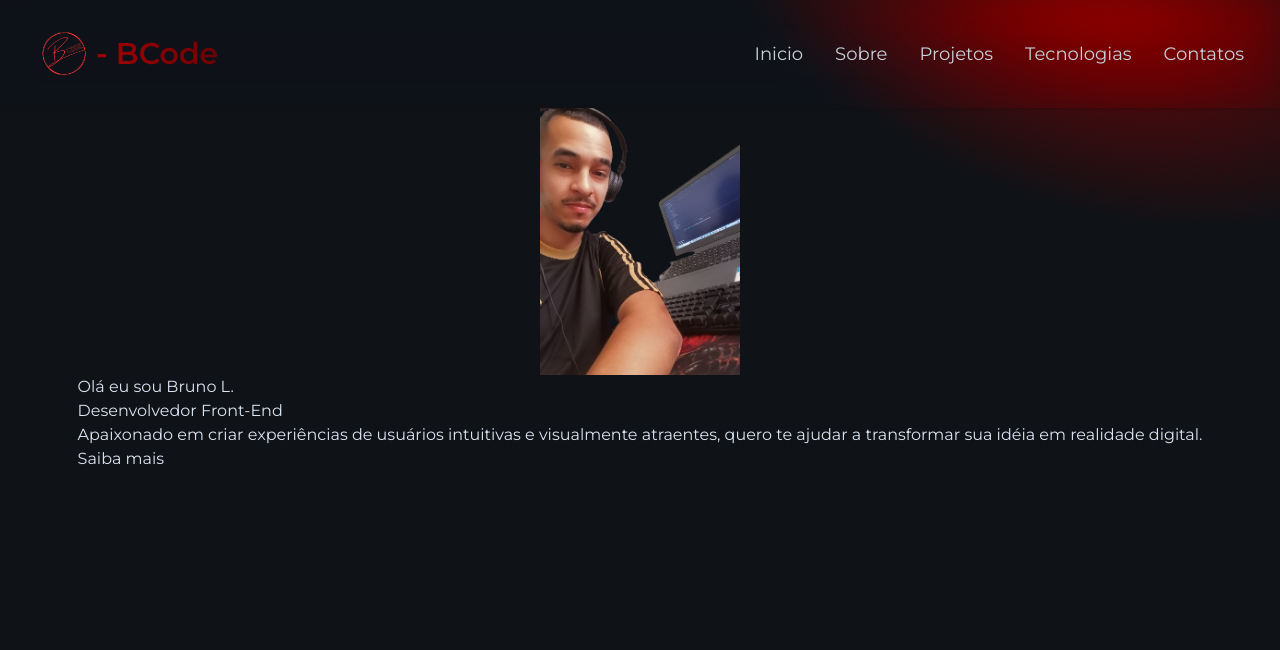
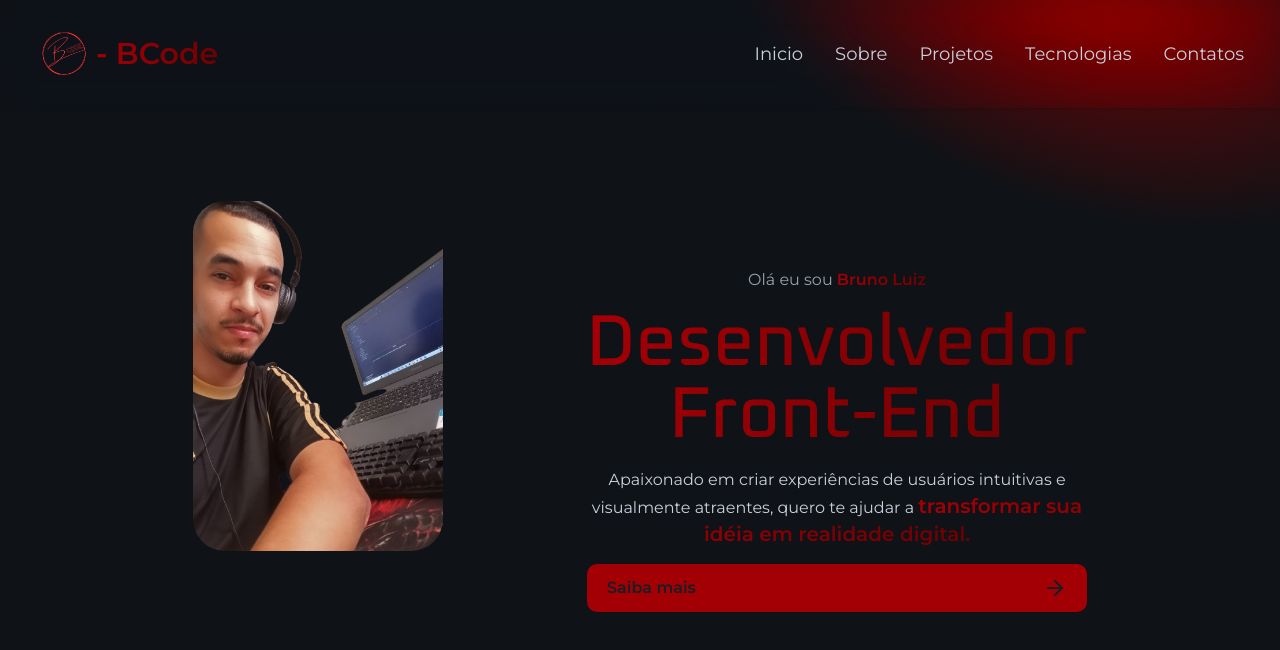
Before and after one commit to thenrybruno/new-portfolio, a Next.js app: page / in a window 1280 px wide. Shown: the top 650 px of the page. Built offline with nearby package versions, Linux system fonts and the light colour scheme.

Commit message:
Finalização da primeira seção e sua estilização, criação do component botão

```diff
--- /dev/null
+++ b/src/components/Button.tsx
@@ -0,0 +1,9 @@
+import { ComponentProps, ReactNode } from "react"
+
+interface ButtonProps extends ComponentProps<'button'> {}
+
+export default function Button(props: ButtonProps) {
+    return (
+        <button className="flex items-center justify-between px-5 h-12 bg-first-red text-gray-700 font-semibold rounded-xl w-full cursor-pointer transition-colors duration-300 hover:bg-second-red hover:text-gray-900 " {...props} />
+    )
+}
--- /dev/null
+++ b/src/components/SecondSection.tsx
@@ -0,0 +1,9 @@
+
+
+export default function SecondSection() {
+    return (
+        <section>
+
+        </section>
+    )
+}
--- a/src/components/firstSection.tsx
+++ b/src/components/firstSection.tsx
@@ -1,16 +1,21 @@
 import { DeveloperData } from "@/lib/Developer";
 import Image from "next/image";
+import Button from "./Button";
+import { ArrowRight } from "lucide-react";
 
 
 export default function FirstSection() {
     return (
-        <section className="min-h-full flex flex-col items-center">
-            <Image src={DeveloperData.avatar} alt="Bruno" width={200} height={300}/>
-            <div>
-                <p>Olá eu sou <span>{DeveloperData.name}</span></p>
-                <h1>Desenvolvedor Front-End</h1>
-                <p>Apaixonado em criar experiências de usuários intuitivas e visualmente atraentes, quero te ajudar a transformar sua idéia em realidade digital. </p>
-                <button>Saiba mais</button>
+        <section className="min-h-full flex flex-col items-center gap-5 p-8 lg:flex-row lg:justify-center lg:gap-36">
+            <Image className="rounded-4xl lg:w-[250px] lg:h-[350px]" src={DeveloperData.avatar} alt="Bruno" width={200} height={300}/>
+            <div className="flex flex-col items-center gap-4 lg:max-w-[500px] lg:pt-32">
+                <p className="text-gray-300 text-sm md:text-base">Olá eu sou <span className="text-custom-gradient text-base">{DeveloperData.name}</span></p>
+                <h1 className="text-4xl text-custom-gradient text-center leading-none font-heading font-medium flex flex-col md:text-4xl lg:text-7xl">Desenvolvedor Front-End</h1>
+                <p className="text-center text-gray-200">Apaixonado em criar experiências de usuários intuitivas e visualmente atraentes, quero te ajudar a <span className="text-custom-gradient text-xl font-bold">transformar sua idéia em realidade digital.</span></p>
+                <Button>
+                    Saiba mais
+                    <ArrowRight />
+                </Button>
             </div>
         </section>
     )
--- a/src/lib/Developer.ts
+++ b/src/lib/Developer.ts
@@ -7,7 +7,7 @@ interface DeveloperData {
 }
 
 export const DeveloperData: DeveloperData = {
-    name: 'Bruno L.',
+    name: 'Bruno Luiz',
     avatar: '/perfil2.png',
     email: 'mailto:thenrybruno@hotmail.com.br',
     github: 'https://github.com/thenrybruno',
```
